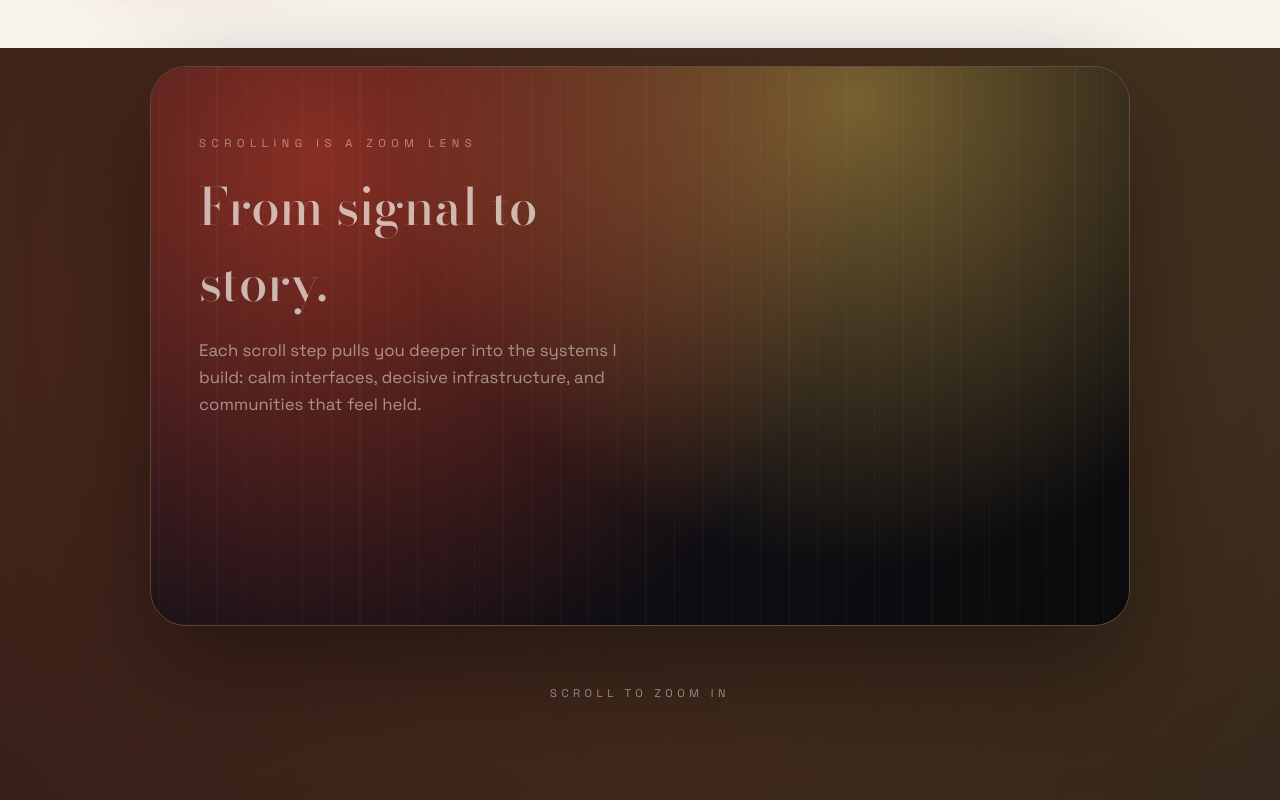
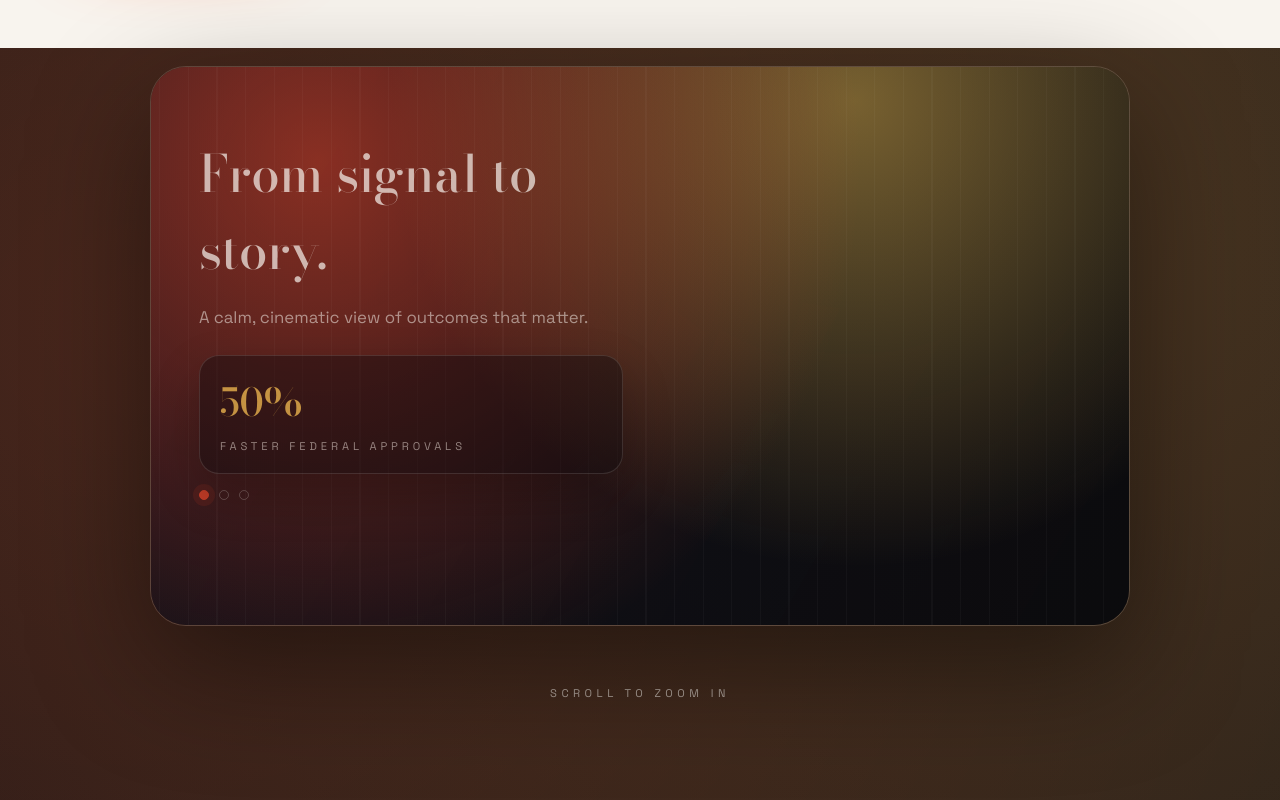
Before and after one commit to Ravgupta20/ravgupta20.com, a React (Vite) app: page / in a window 1280 px wide. Shown: the part 540-1340 px from the top of the page. Built offline with nearby package versions, Linux system fonts and the light colour scheme.

Commit message:
added clean carousel

```diff
--- a/src/App.jsx
+++ b/src/App.jsx
@@ -3,19 +3,34 @@ import { useEffect, useRef, useState } from "react";
 function App() {
   const [activeSection, setActiveSection] = useState("home");
   const [menuOpen, setMenuOpen] = useState(false);
+  const [reelIndex, setReelIndex] = useState(0);
   const reelSectionRef = useRef(null);
 
   const navItems = [
     { id: "home", label: "Home" },
     { id: "reel", label: "Reel" },
     { id: "manifesto", label: "Manifesto" },
-    { id: "impact", label: "Impact" },
     { id: "work", label: "Work" },
     { id: "expertise", label: "Expertise" },
     { id: "leadership", label: "Leadership" },
     { id: "experience", label: "Experience" },
     { id: "education", label: "Education" },
     { id: "contact", label: "Contact" },
+  ];
+
+  const reelSlides = [
+    {
+      value: "50%",
+      label: "Faster federal approvals",
+    },
+    {
+      value: "60%",
+      label: "Less engineering overhead",
+    },
+    {
+      value: "Thousands",
+      label: "Researchers supported",
+    },
   ];
 
   useEffect(() => {
@@ -201,12 +216,25 @@ function App() {
             <div className="reel-frame">
               <div className="reel-media" />
               <div className="reel-overlay">
-                <p className="reel-kicker">Scrolling is a zoom lens</p>
                 <h2 className="reel-title">From signal to story.</h2>
-                <p className="reel-body">
-                  Each scroll step pulls you deeper into the systems I build: calm interfaces, decisive infrastructure, and
-                  communities that feel held.
-                </p>
+                <p className="reel-body">A calm, cinematic view of outcomes that matter.</p>
+                <div className="reel-carousel">
+                  <div className="reel-slide">
+                    <div className="reel-stat">{reelSlides[reelIndex].value}</div>
+                    <div className="reel-label">{reelSlides[reelIndex].label}</div>
+                  </div>
+                  <div className="reel-dots">
+                    {reelSlides.map((slide, index) => (
+                      <button
+                        key={slide.label}
+                        type="button"
+                        className={`reel-dot ${index === reelIndex ? "is-active" : ""}`}
+                        aria-label={`Show highlight ${index + 1}`}
+                        onClick={() => setReelIndex(index)}
+                      />
+                    ))}
+                  </div>
+                </div>
               </div>
             </div>
             <div className="reel-hint">Scroll to zoom in</div>
@@ -229,43 +257,6 @@ function App() {
           </div>
         </section>
 
-        <section id="impact" className="bg-ink py-16 text-haze">
-          <div className="mx-auto max-w-6xl px-6">
-            <div className="flex flex-wrap items-center justify-between gap-6">
-              <div>
-                <p className="section-kicker-light">Impact reel</p>
-                <h2 className="section-title-light">Scale without drama.</h2>
-              </div>
-              <a
-                href="#contact"
-                className="rounded-full border border-white/20 bg-white/5 px-6 py-3 text-xs font-semibold uppercase tracking-[0.25em] text-haze/70 transition hover:border-ember hover:text-ember"
-              >
-                Build together
-              </a>
-            </div>
-            <div className="mt-10 grid gap-6 md:grid-cols-3">
-              {[
-                {
-                  value: "50%",
-                  label: "Faster federal approvals",
-                },
-                {
-                  value: "60%",
-                  label: "Less engineering overhead",
-                },
-                {
-                  value: "Thousands",
-                  label: "Researchers supported",
-                },
-              ].map((stat) => (
-                <div key={stat.value} className="card-dark p-6">
-                  <div className="text-4xl font-display text-ember">{stat.value}</div>
-                  <p className="mt-3 text-sm uppercase tracking-[0.25em] text-haze/60">{stat.label}</p>
-                </div>
-              ))}
-            </div>
-          </div>
-        </section>
 
         <section id="work" className="bg-ink py-20 text-haze">
           <div className="mx-auto max-w-6xl px-6">
--- a/src/index.css
+++ b/src/index.css
@@ -157,14 +157,6 @@
   transition: transform 0.1s ease-out, opacity 0.1s ease-out;
 }
 
-.reel-kicker {
-  font-size: 0.7rem;
-  text-transform: uppercase;
-  letter-spacing: 0.5em;
-  color: rgba(248, 244, 238, 0.7);
-  margin-bottom: 16px;
-}
-
 .reel-title {
   font-family: "Bodoni Moda", serif;
   font-size: clamp(2.4rem, 4vw, 3.6rem);
@@ -177,6 +169,57 @@
   line-height: 1.6;
 }
 
+.reel-carousel {
+  margin-top: 24px;
+  display: flex;
+  flex-direction: column;
+  gap: 16px;
+}
+
+.reel-slide {
+  border-radius: 20px;
+  border: 1px solid rgba(248, 244, 238, 0.18);
+  background: rgba(8, 9, 12, 0.55);
+  padding: 18px 20px;
+  box-shadow: 0 20px 50px rgba(0, 0, 0, 0.35);
+  backdrop-filter: blur(10px);
+}
+
+.reel-stat {
+  font-family: "Bodoni Moda", serif;
+  font-size: 2.4rem;
+  color: #f6c453;
+}
+
+.reel-label {
+  text-transform: uppercase;
+  letter-spacing: 0.35em;
+  font-size: 0.7rem;
+  color: rgba(248, 244, 238, 0.7);
+  margin-top: 6px;
+}
+
+.reel-dots {
+  display: flex;
+  gap: 10px;
+}
+
+.reel-dot {
+  width: 10px;
+  height: 10px;
+  border-radius: 999px;
+  border: 1px solid rgba(248, 244, 238, 0.35);
+  background: transparent;
+  cursor: pointer;
+  transition: all 0.2s ease;
+}
+
+.reel-dot.is-active {
+  background: #ff4d2d;
+  border-color: #ff4d2d;
+  box-shadow: 0 0 0 6px rgba(255, 77, 45, 0.15);
+}
+
 .reel-hint {
   font-size: 0.7rem;
   text-transform: uppercase;
```
